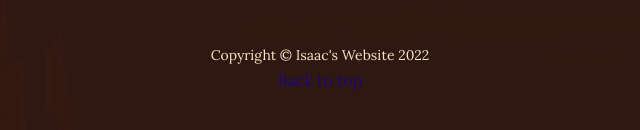
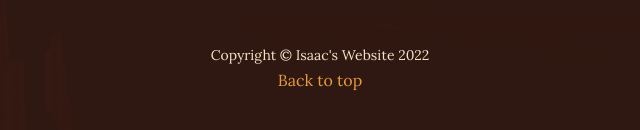
Before and after one commit to chopchop1025/chopchop1025.github.io, a plain HTML site: page hendrickson/index.html in a window 1280 px wide. Shown: the part 1661-1791 px from the top of the page, 320-960 px from the left. Drawn offline with nearby package versions, Linux system fonts and the light colour scheme.

Commit message:
Update index.html

```diff
--- a/hendrickson/index.html
+++ b/hendrickson/index.html
@@ -72,7 +72,7 @@
         </section>
         <footer class="footer text-faded text-center py-5">
             <div class="container"><p class="m-0 small">Copyright &copy; Isaac's Website 2022</p></div>
-            <a href="#top">Back to top</a>
+            <a class="yellow" href="#top">Back to top</a>
         </footer>
         <!-- Bootstrap core JS-->
         <script src="https://cdn.jsdelivr.net/npm/bootstrap@5.1.3/dist/js/bootstrap.bundle.min.js"></script>
```
